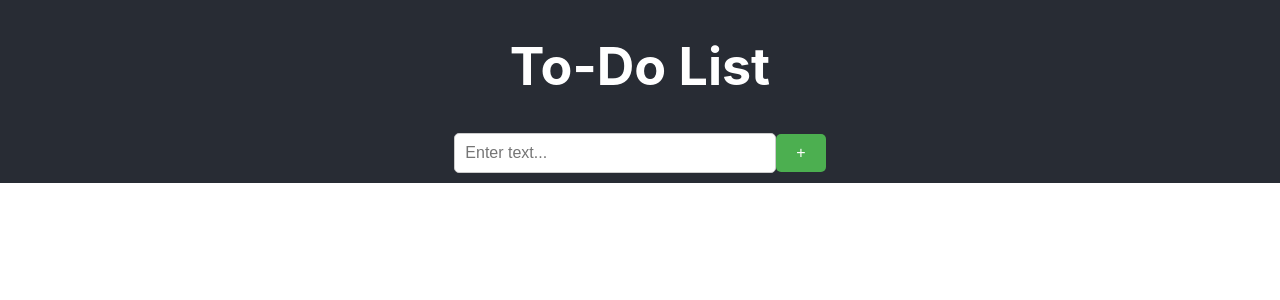
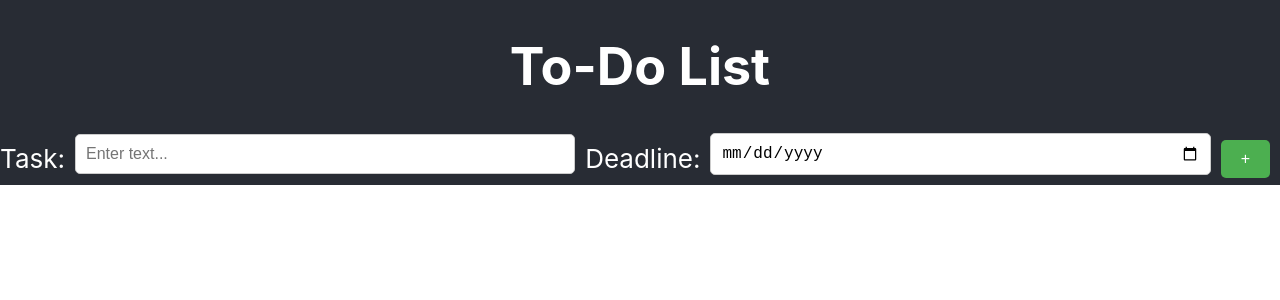
Before and after one commit to devsq12395/to-do-list-sq, a React (Create React App) app: page / in a window 1280 px wide. Shown: the top 300 px of the page. Built offline with nearby package versions, Linux system fonts and the light colour scheme; no server answers.

Commit message:
adding deadline box

```diff
--- a/src/App.js
+++ b/src/App.js
@@ -1,9 +1,7 @@
 import logo from './logo.svg';
 import './App.css';
 
-import ToDo from './comp/to-do.js';
-import ToDoCtrl from './comp/to-do-ctrl.js';
-import './comp/to-do.css';
+import ToDoCtrl from './comp/to-do/to-do-ctrl.js';
 
 function App() {
   return (
--- a/src/comp/to-do.css
+++ /dev/null
@@ -1,55 +0,0 @@
-.to-do {
-	background-color: #4CAF50; /* Green background color */
-	color: white; /* White text color */
-	padding: 10px 20px; /* Padding to make the button larger */
-	font-size: 16px; /* Font size */
-	border: none; /* No border */
-	border-radius: 5px; /* Rounded corners */
-	cursor: pointer; /* Cursor on hover */
-	transition: background-color 0.3s; /* Smooth transition for background color */
-
-	/* Adjust the size based on content */
-	width: auto;
-
-	z-index: 2,
-}
-
-.to-do:hover {
-	background-color: #45a049; /* Darker green on hover */
-}
-
-.to-do-ctrl {
-	background-color: #4CAF50; /* Green background color */
-	color: white; /* White text color */
-	padding: 10px 20px; /* Padding to make the button larger */
-	font-size: 16px; /* Font size */
-	border: none; /* No border */
-	border-radius: 5px; /* Rounded corners */
-	cursor: pointer; /* Cursor on hover */
-	transition: background-color 0.3s; /* Smooth transition for background color */
-
-	/* Adjust the size based on content */
-	width: auto;
-	z-index: 2,
-}
-
-.to-do-ctrl:hover {
-	background-color: #45a049; /* Darker green on hover */
-}
-
-
-.to-do-txtbox {
-	padding: 10px;
-	font-size: 16px;
-	border: 1px solid #ccc;
-	border-radius: 5px;
-	margin-bottom: 10px;
-	width: 300px; /* Adjust the width as needed */
-
-	z-index: 2,
-}
-
-.to-do-txtbox:focus {
-	outline: none;
-	border-color: #4CAF50; /* Highlight border color on focus */
-}
--- a/src/comp/to-do-ctrl.js
+++ b/src/comp/to-do/to-do-ctrl.js
@@ -1,5 +1,7 @@
 import React from 'react';
 import ToDo from './to-do';
+
+import './to-do.css';
 
 class ToDoCtrl extends React.Component {
 	constructor(props) {
@@ -8,6 +10,7 @@ class ToDoCtrl extends React.Component {
 		this.state = {
 			buttonCount: 0,
 			txt: '',
+			deadline: '',
 			tasks: [],
 		};
 	}
@@ -34,7 +37,8 @@ class ToDoCtrl extends React.Component {
 	};
 
 	handleTxtBox = (event) => {
-		this.setState({ txt: event.target.value });
+		const { name, value } = event.target;
+		this.setState({ [name]: value });
 	};
 
 	createNewButton = async () => {
@@ -63,7 +67,7 @@ class ToDoCtrl extends React.Component {
 	};
 
 	render() {
-		const { buttonCount, tasks } = this.state;
+		const { buttonCount, tasks, deadline } = this.state;
 
 		const buttons = Array.from({ length: buttonCount }, (_, index) => (
 			<div key={index}>
@@ -74,17 +78,30 @@ class ToDoCtrl extends React.Component {
 
 		return (
 		<div>
+			<div className="input-container">
+				<label htmlFor="task">Task:</label>
 				<input
 					type="text"
 					className="to-do-txtbox"
 					value={this.state.txt}
 					onChange={this.handleTxtBox}
-				placeholder={this.props.placeholder || 'Enter text...'}
+					name="task"
+					placeholder="Enter text..."
+				/>
+				<label htmlFor="deadline">Deadline:</label>
+				<input
+					type="date"
+					className="to-do-txtbox"
+					value={this.state.deadline}
+					onChange={this.handleTxtBox}
+					name="deadline"
+					placeholder="Select deadline..."
 				/>
 				<button className="to-do-ctrl" onClick={this.createNewButton}>
 					+
 				</button>
 				<br/>
+			</div>
 			{buttons}
 		</div>
 		);
--- /dev/null
+++ b/src/comp/to-do/to-do.css
@@ -0,0 +1,64 @@
+.to-do {
+	background-color: #4CAF50;
+	color: white;
+	padding: 10px 20px;
+	font-size: 16px;
+	border: none;
+	border-radius: 5px;
+	cursor: pointer;
+	transition: background-color 0.3s;
+
+	width: auto;
+
+	z-index: 2,
+}
+
+.to-do:hover {
+	background-color: #45a049;
+}
+
+.to-do-ctrl {
+	background-color: #4CAF50;
+	color: white;
+	padding: 10px 20px;
+	font-size: 16px;
+	border: none;
+	border-radius: 5px;
+	cursor: pointer;
+	transition: background-color 0.3s;
+	margin-right: 10px;
+
+	width: auto;
+	z-index: 2,
+}
+
+.to-do-ctrl:hover {
+	background-color: #45a049;
+}
+
+
+.to-do-txtbox {
+	padding: 10px;
+	font-size: 16px;
+	border: 1px solid #ccc;
+	border-radius: 5px;
+	margin-bottom: 10px;
+	width: 700px;
+	margin-right: 10px;
+
+	z-index: 2,
+}
+
+.to-do-txtbox:focus {
+	outline: none;
+	border-color: #4CAF50;
+}
+
+.input-container {
+	display: flex;
+	align-items: center;
+}
+
+.input-container label {
+	margin-right: 10px;
+}
```
Also changed, not shown: src/comp/to-do/to-do.js (renamed from src/comp/to-do.js). Lines whose indentation alone changed are shown as unchanged.
